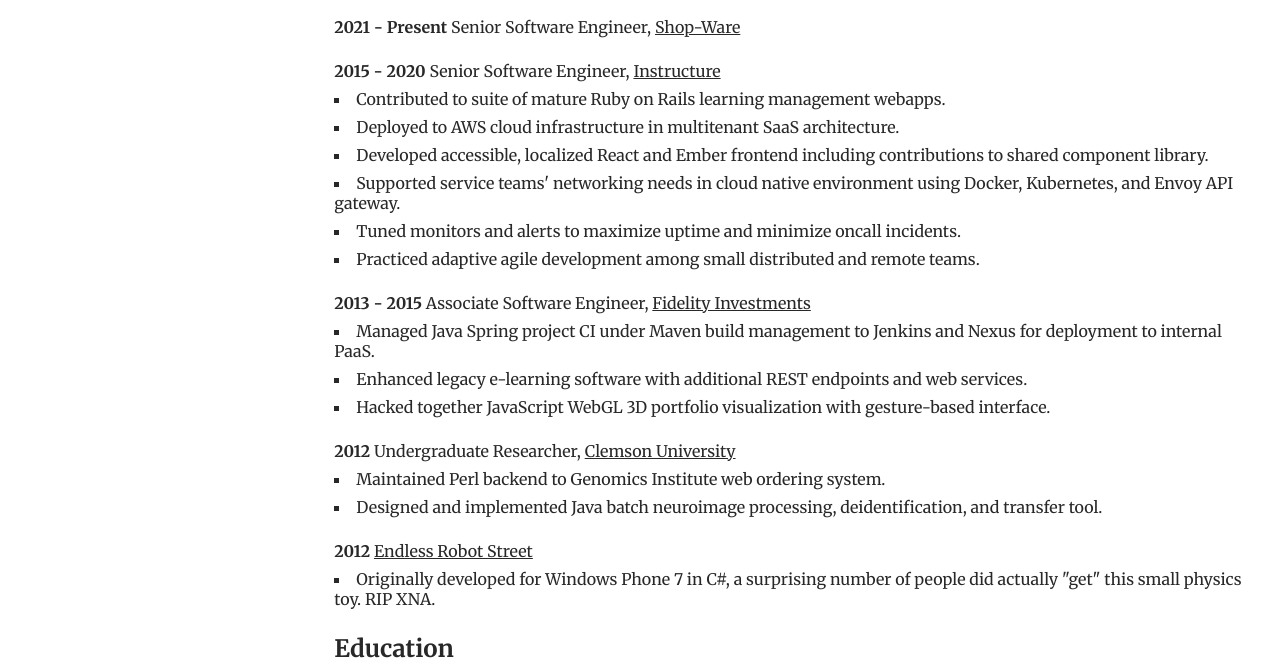
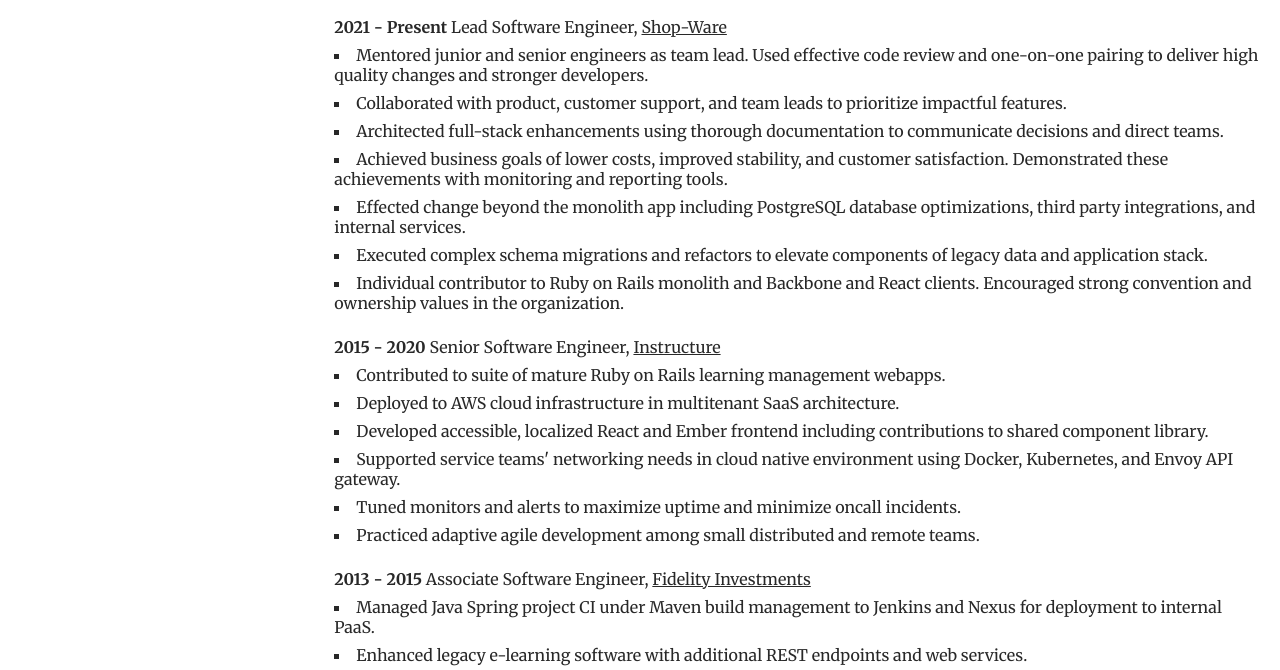
Before and after one commit to christianprescott/christianprescott.github.io, a website: page index.html in a window 1280 px wide. Shown: the part 110-780 px from the top of the page. Drawn offline with Linux system fonts and the light colour scheme.

Commit message:
Add details

```diff
--- a/index.html
+++ b/index.html
@@ -28,7 +28,16 @@
 			<h2>Employment</h2>
 			<ol class="activities">
 				<li>
-					<span class="period">2021 - Present</span> <span class="title">Senior Software Engineer,</span> <span class="employer"><a href="https://www.shop-ware.com/">Shop-Ware</a></span>
+					<span class="period">2021 - Present</span> <span class="title">Lead Software Engineer,</span> <span class="employer"><a href="https://www.shop-ware.com/">Shop-Ware</a></span>
+					<ul class="details">
+						<li>Mentored junior and senior engineers as team lead. Used effective code review and one-on-one pairing to deliver high quality changes and stronger developers.</li>
+						<li>Collaborated with product, customer support, and team leads to prioritize impactful features.</li>
+						<li>Architected full-stack enhancements using thorough documentation to communicate decisions and direct teams.</li>
+						<li>Achieved business goals of lower costs, improved stability, and customer satisfaction. Demonstrated these achievements with monitoring and reporting tools.</li>
+						<li>Effected change beyond the monolith app including PostgreSQL database optimizations, third party integrations, and internal services.</li>
+						<li>Executed complex schema migrations and refactors to elevate components of legacy data and application stack.</li>
+						<li>Individual contributor to Ruby on Rails monolith and Backbone and React clients. Encouraged strong convention and ownership values in the organization.</li>
+					</ul>
 				</li>
 				<li>
 					<span class="period">2015 - 2020</span> <span class="title">Senior Software Engineer,</span> <span class="employer"><a href="http://www.instructure.com/">Instructure</a></span>
```
